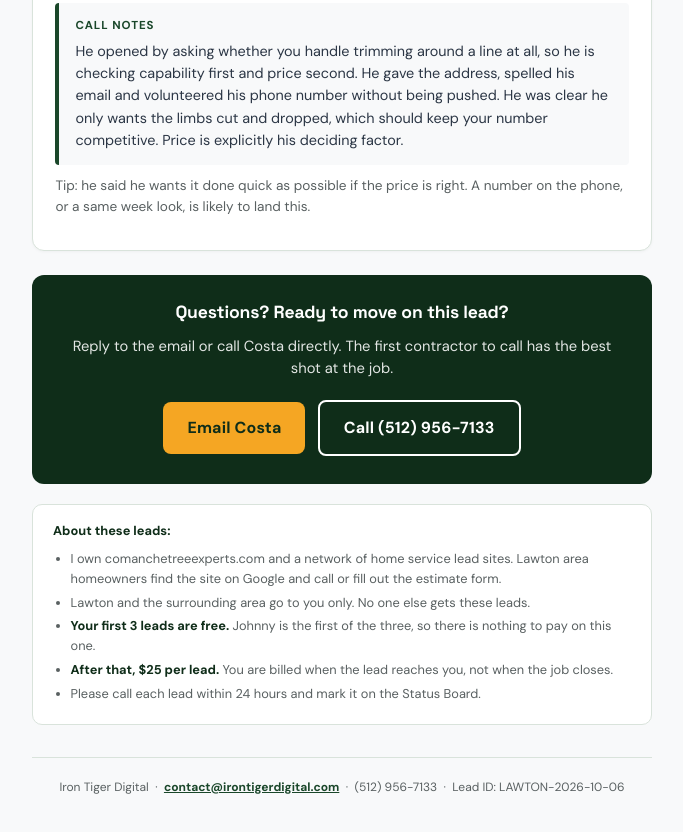
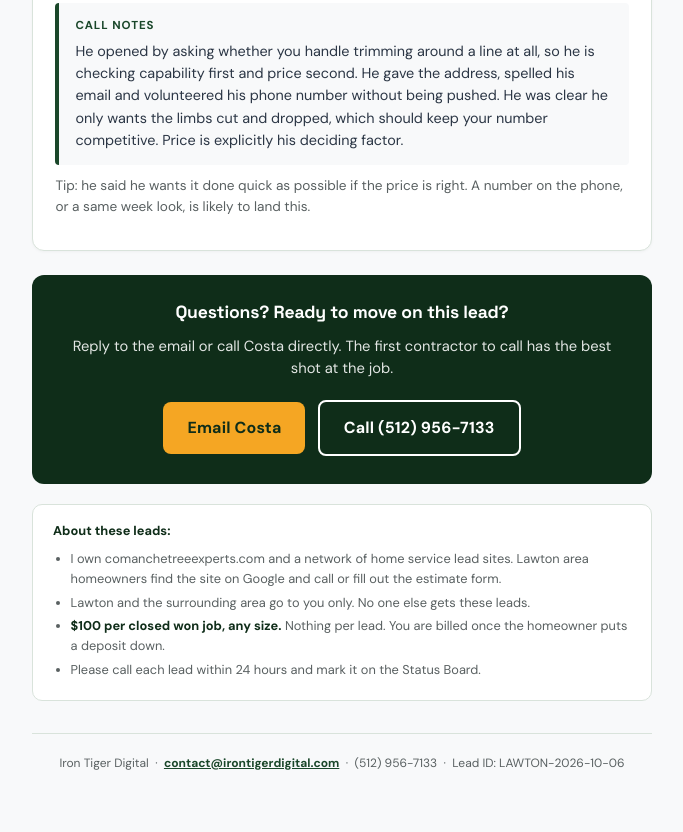
Before and after one commit to deme-cyber11/lawton-tree-service, a plain HTML site: page leads/clays-services/index.html in a window 1280 px wide. Shown: the part 2243-3075 px from the top of the page, without its empty margins (298-981 px from the left). Drawn offline with Linux system fonts and the light colour scheme; no server answers.

Commit message:
lead packet: terms block says $100 per closed won job (Costa 11-17: Kayla's tenant deal)

```diff
--- a/leads/clays-services/index.html
+++ b/leads/clays-services/index.html
@@ -448,8 +448,7 @@ h1, h2, h3, .lead-title, .summary-stat .val, .cta-card h3 {
   <ul>
     <li>I own comanchetreeexperts.com and a network of home service lead sites. Lawton area homeowners find the site on Google and call or fill out the estimate form.</li>
     <li>Lawton and the surrounding area go to you only. No one else gets these leads.</li>
-    <li><strong>Your first 3 leads are free.</strong> Johnny is the first of the three, so there is nothing to pay on this one.</li>
-    <li><strong>After that, $25 per lead.</strong> You are billed when the lead reaches you, not when the job closes.</li>
+    <li><strong>$100 per closed won job, any size.</strong> Nothing per lead. You are billed once the homeowner puts a deposit down.</li>
     <li>Please call each lead within 24 hours and mark it on the Status Board.</li>
   </ul>
 </div>
```
